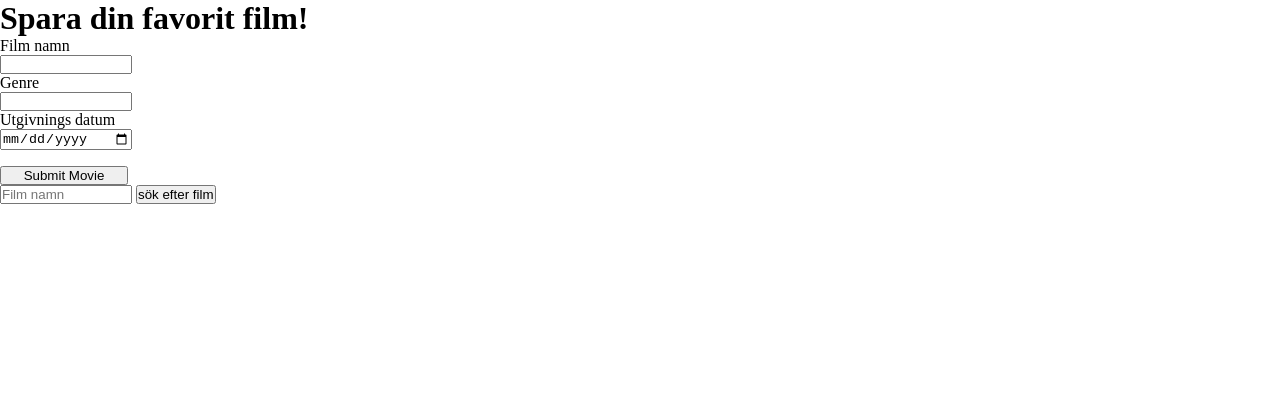
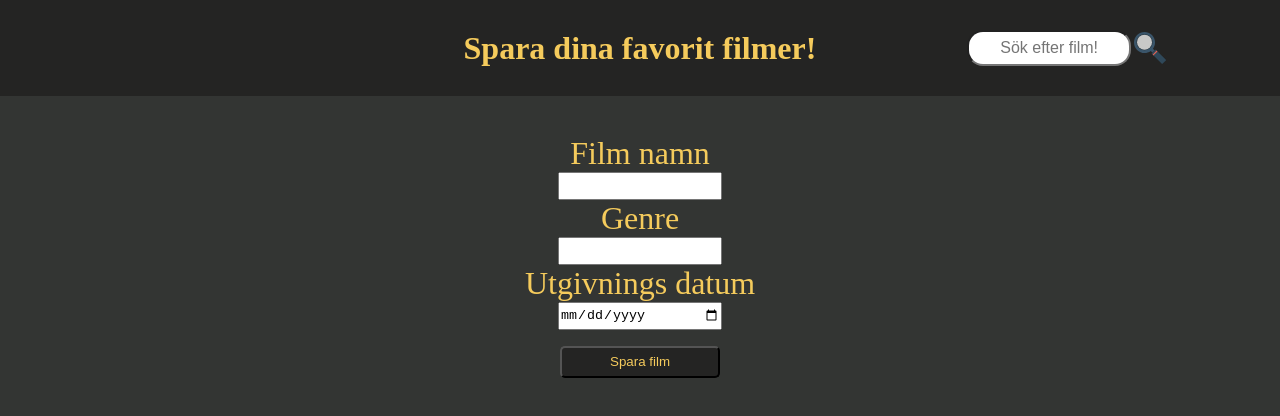
Before and after one commit to CarlMBergman/slutexWK, a plain HTML site: page index.html in a window 1280 px wide. Drawn offline with Linux system fonts and the light colour scheme; no server answers.

Commit message:
mestcss och att man måste skriva något i inputfält

```diff
--- a/css/style.css
+++ b/css/style.css
@@ -3,16 +3,69 @@
     margin: 0;
 }
 
+.hide {
+    display: none;
+}
+
+body {
+    background-color: #333533;
+    color: #F5CB5C;
+}
+
+header {
+    background-color: #242423;
+    height: 6rem;
+    display: grid;
+    grid-template-columns: repeat(3, 1fr);
+    justify-items: center;
+    align-content: center;
+}
+
+button {
+    background-color: #242423;
+    color: #F5CB5C;
+    width: 10rem;
+    height: 2rem;
+    border-radius: 5px;
+}
+
+#headerText {
+    grid-column: 2 / 3;
+}
+
+#searchAside {
+    display: flex;
+    justify-content: center;
+    align-items: center;
+}
+
+#searchBar {
+    height: 2rem;
+    width: 10rem;
+    font-size: 1rem;
+    border-radius: 1rem;
+    text-align: center;
+    margin-right: 3px;
+}
+
+#searchBtn {
+    height: 2rem;
+}
+
 #inputFields {
     display: flex;
+    justify-content: center;
+    align-items: center;
     flex-direction: column;
+    height: 20rem;
+    font-size: 2rem;
 }
 
-input {
-    width: 8rem;
+#inputFields input {
+    height: 1.5rem;
+    width: 10rem;
 }
 
 #movieSubmit {
     margin-top: 1rem;
-    width: 8rem;
 }
--- a/index.html
+++ b/index.html
@@ -8,7 +8,18 @@
     <title>DE-VE-DE</title>
   </head>
   <body>
-    <h1>Spara din favorit film!</h1>
+    <header>
+      <h1 id="headerText">Spara dina favorit filmer!</h1>
+      <aside id="searchAside">
+        <input type="text" id="searchBar" placeholder="Sök efter film!" />
+        <img
+          src="img/magnifying-glass-search-svgrepo-com.svg"
+          id="searchBtn"
+          alt="magnifyingGlass"
+        />
+      </aside>
+    </header>
+
     <section id="inputFields">
       <label for="movieNameInput">Film namn</label>
       <input type="text" id="movieNameInput" />
@@ -16,13 +27,12 @@
       <input type="text" id="movieGenreInput" />
       <label for="movieDateInput">Utgivnings datum</label>
       <input type="date" id="movieDateInput" />
-      <button id="movieSubmit">Submit Movie</button>
+      <button id="movieSubmit">Spara film</button>
     </section>
+
     <section id="savedMoviesSection"></section>
-    <section id="searchSection">
-      <input type="text" id="searchBar" placeholder="Film namn" />
-      <button id="searchBtn">sök efter film</button>
-    </section>
+
+    <section id="searchSection"></section>
 
     <script type="module" src="js/index.js"></script>
   </body>
--- a/js/modules/firebase.js
+++ b/js/modules/firebase.js
@@ -16,13 +16,22 @@ const app = initializeApp(firebaseConfig);
 const db = getFirestore(app)
 
 async function saveMovie(movie) {
-    try {
-        await addDoc(collection(db, 'movies'), movie)
-    } catch (error) {
-        console.log(error);
+    if (movie.Name == '') {
+        alert('Skriv in filmens namn!')
     }
-
-    getMovies()
+    else if(movie.Genre == '') {
+        alert('Skriv in filmens genre!')
+    }
+    else if (movie.Date == '') {
+        alert('Skriv in när filmen släpptes!')
+    }
+    else {
+        try {
+            await addDoc(collection(db, 'movies'), movie)
+        } catch (error) {
+            console.log(error);
+        }
+    }
 }
 
 async function getMovies() {
```
Also changed, not shown: js/index.js (+13 -1 lines), img/magnifying-glass-search-svgrepo-com.svg (added).
